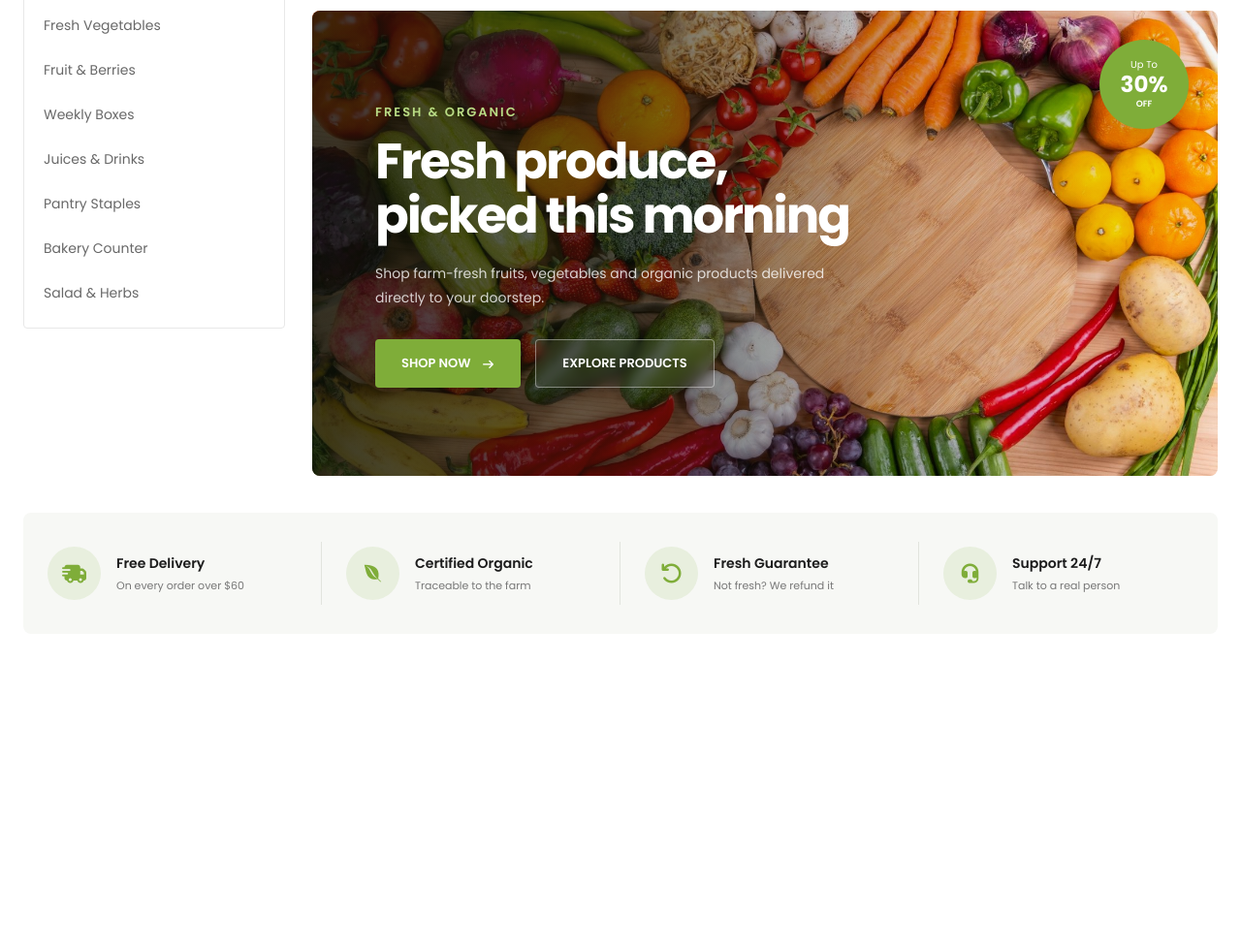
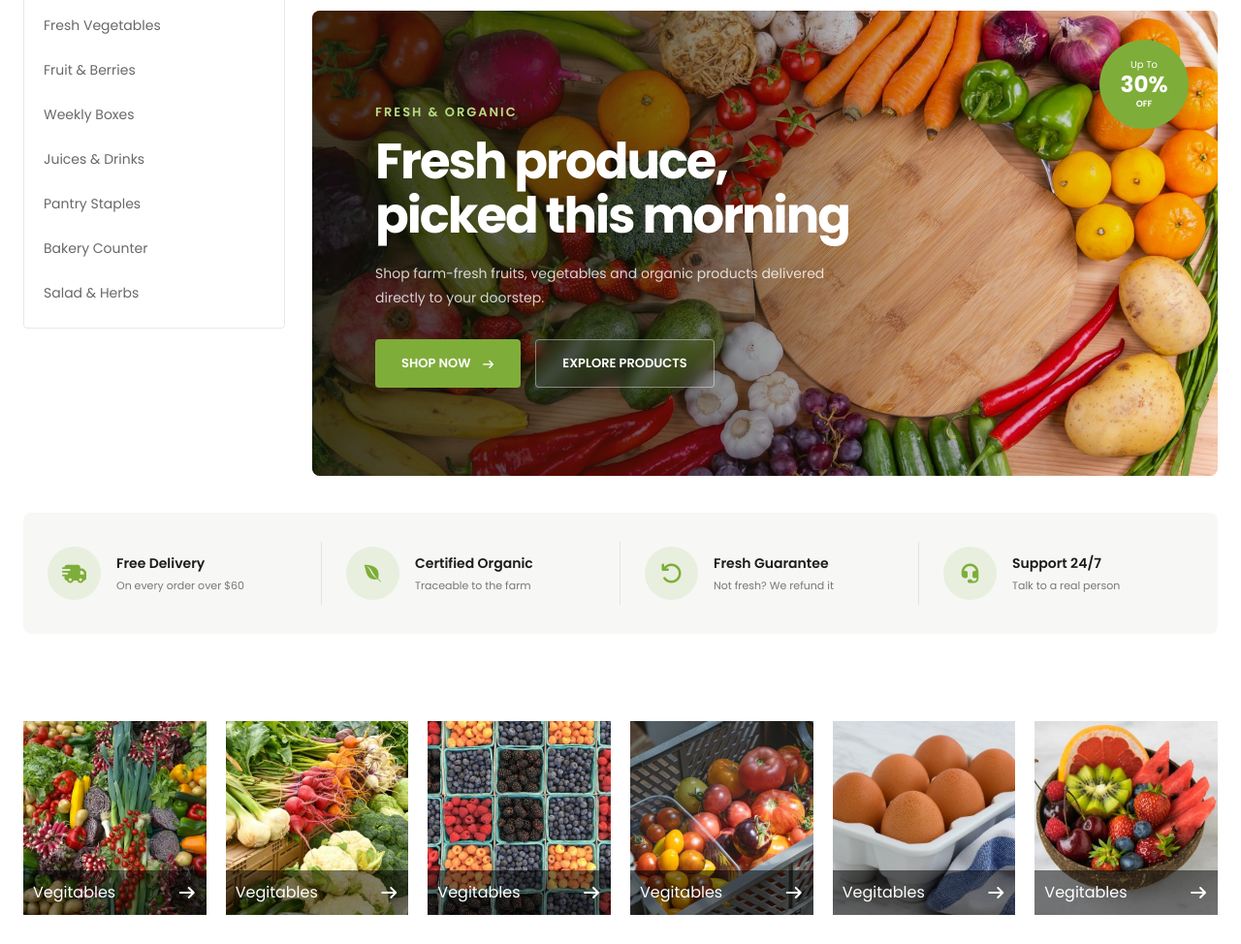
Before and after one commit to rehmanarainofficial/orgnic-food, a plain HTML site: page index.html in a window 1280 px wide. Shown: the part 191-1165 px from the top of the page at 97% size. Before the commit the page ends 905 px from the top, so only its background shows below. Drawn offline with Linux system fonts and the light colour scheme.

Commit message:
add shop by department section with product cards

```diff
--- a/css/style.css
+++ b/css/style.css
@@ -872,6 +872,45 @@ button {
 }
 
 /* ==============================
+   Shop by department
+================================ */
+
+.shop-by-department {
+  display: grid;
+
+  grid-template-columns: repeat(6, 1fr);
+
+  gap: 20px;
+
+  padding-block: 30px;
+}
+.shop-by-department .product-card {
+  flex: 1;
+  height: 200px;
+  position: relative;
+  overflow: hidden;
+}
+
+.shop-by-department .product-card img {
+  width: 100%;
+  height: 100%;
+  object-fit: cover;
+}
+.shop-by-department .product-card .detail {
+  position: absolute;
+  bottom: 0;
+  left: 0;
+  width: 100%;
+  padding: 10px;
+  background-color: rgba(0, 0, 0, 0.5);
+  color: #fff;
+  text-align: center;
+  display: flex;
+  justify-content: space-between;
+  align-items: center;
+}
+
+/* ==============================
    Large Desktop
 ================================ */
 
@@ -1005,6 +1044,10 @@ button {
   .feature-card:nth-child(2) {
     border-bottom: 1px solid #e2e4de;
   }
+
+  .shop-by-department {
+    grid-template-columns: repeat(3, 1fr);
+  }
 }
 
 /* ==============================
@@ -1090,6 +1133,10 @@ button {
 
   .feature-card {
     min-height: 115px;
+  }
+
+  .shop-by-department {
+    grid-template-columns: repeat(2, 1fr);
   }
 }
 
@@ -1280,4 +1327,8 @@ button {
   .hero-content h1 {
     font-size: 2rem;
   }
+
+  .shop-by-department {
+    grid-template-columns: 1fr;
+  }
 }
--- a/index.html
+++ b/index.html
@@ -293,5 +293,56 @@
         </div>
       </section>
     </main>
+
+    <!-- ==============================
+         Shop by department
+    =============================== -->
+
+    <section class="shop-by-department container">
+      <div class="product-card">
+        <img src="./images/cat-vegetables.jpg" alt="" />
+        <div class="detail">
+          <p>Vegitables</p>
+          <i class="fa-solid fa-arrow-right"></i>
+        </div>
+      </div>
+      <div class="product-card">
+        <img src="./images/cat-pantry.jpg" alt="" />
+        <div class="detail">
+          <p>Vegitables</p>
+          <i class="fa-solid fa-arrow-right"></i>
+        </div>
+      </div>
+
+      <div class="product-card">
+        <img src="./images/cat-berries.jpg" alt="" />
+        <div class="detail">
+          <p>Vegitables</p>
+          <i class="fa-solid fa-arrow-right"></i>
+        </div>
+      </div>
+
+      <div class="product-card">
+        <img src="./images/cat-boxes.jpg" alt="" />
+        <div class="detail">
+          <p>Vegitables</p>
+          <i class="fa-solid fa-arrow-right"></i>
+        </div>
+      </div>
+      <div class="product-card">
+        <img src="./images/cat-dairy.jpg" alt="" />
+        <div class="detail">
+          <p>Vegitables</p>
+          <i class="fa-solid fa-arrow-right"></i>
+        </div>
+      </div>
+      <div class="product-card">
+        <img src="./images/cat-fruit.jpg" alt="" />
+        <div class="detail">
+          <p>Vegitables</p>
+          <i class="fa-solid fa-arrow-right"></i>
+        </div>
+      </div>
+    </section>
   </body>
 </html>
```
